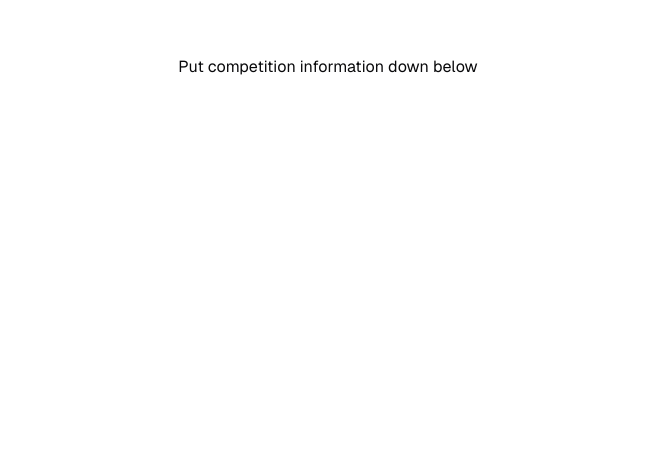
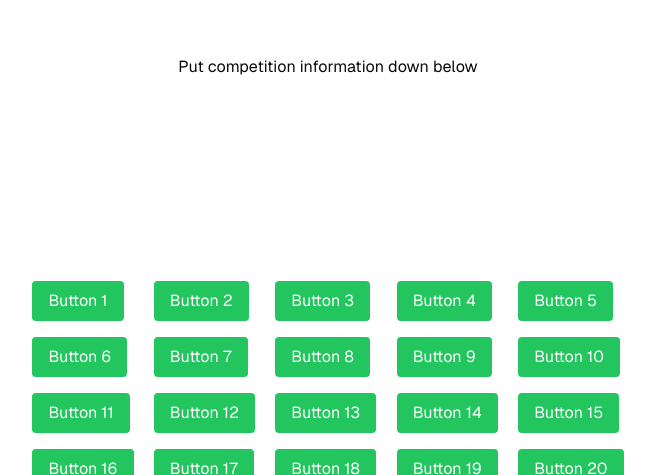
Before and after one commit to elu211/HHSSciOlyWebsite, a Next.js app in the folder sci-oly-website/: page /competitions in a window 1280 px wide. Shown: the part 325-800 px from the top of the page, without its empty margins (312-967 px from the left). Built offline with nearby package versions, Linux system fonts and the light colour scheme; a web font is replaced by a local one.

Commit message:
Added table grid for comps page

```diff
--- a/sci-oly-website/app/competitions/page.tsx
+++ b/sci-oly-website/app/competitions/page.tsx
@@ -1,14 +1,71 @@
 'use client';
-import Navbar from '@/components/ui/navbar2'
-import React from "react";
+import Navbar from '@/components/ui/navbar2';
+import React, { useState } from "react";
 
-export default function competitions() {
+interface ButtonData {
+    title: string;
+    info: string;
+}
+
+// Sample data for buttons
+const buttonData: ButtonData[] = [
+    { title: "Button 1", info: "Information for Button 1" },
+    { title: "Button 2", info: "Information for Button 2" },
+    { title: "Button 3", info: "Information for Button 3" },
+    { title: "Button 4", info: "Information for Button 4" },
+    { title: "Button 5", info: "Information for Button 5" },
+    { title: "Button 6", info: "Information for Button 6" },
+    { title: "Button 7", info: "Information for Button 7" },
+    { title: "Button 8", info: "Information for Button 8" },
+    { title: "Button 9", info: "Information for Button 9" },
+    { title: "Button 10", info: "Information for Button 10" },
+    { title: "Button 11", info: "Information for Button 11" },
+    { title: "Button 12", info: "Information for Button 12" },
+    { title: "Button 13", info: "Information for Button 13" },
+    { title: "Button 14", info: "Information for Button 14" },
+    { title: "Button 15", info: "Information for Button 15" },
+    { title: "Button 16", info: "Information for Button 16" },
+    { title: "Button 17", info: "Information for Button 17" },
+    { title: "Button 18", info: "Information for Button 18" },
+    { title: "Button 19", info: "Information for Button 19" },
+    { title: "Button 20", info: "Information for Button 20" },
+];
+
+const Competitions: React.FC = () => {
+    // State to manage visibility of dropdowns
+    const [visibleIndex, setVisibleIndex] = useState<number | null>(null);
+
+    const toggleDropdown = (index: number) => {
+        setVisibleIndex(visibleIndex === index ? null : index);
+    };
+
     return (
-        <div className="grid grid-rows-[20px_1fr_20px] items-center justify-items-center min-h-screen pt-16 pb-20 gap-16  font-[family-name:var(--font-geist-sans)]">
+        <div className="grid grid-rows-[20px_1fr_20px] items-center justify-items-center min-h-screen pt-16 pb-20 gap-16 font-[family-name:var(--font-geist-sans)]">
             <div className="w-full flex justify-center items-center">
                 <Navbar />
             </div>
             <p>Put competition information down below</p>
+
+            {/* Grid of buttons */}
+            <div className="grid grid-cols-5 gap-4">
+                {buttonData.map((data, index) => (
+                    <div key={index} className="relative">
+                        <button
+                            className="button bg-green-500 text-white py-2 px-4 rounded"
+                            onClick={() => toggleDropdown(index)}
+                        >
+                            {data.title}
+                        </button>
+                        {visibleIndex === index && (
+                            <div className="absolute left-0 mt-1 bg-white border border-gray-300 rounded shadow-lg p-2">
+                                {data.info}
+                            </div>
+                        )}
+                    </div>
+                ))}
+            </div>
         </div>
     );
-}
+};
+
+export default Competitions;
--- a/sci-oly-website/package.json
+++ b/sci-oly-website/package.json
@@ -14,9 +14,9 @@
     "class-variance-authority": "^0.7.0",
     "clsx": "^2.1.1",
     "lucide-react": "^0.451.0",
-    "next": "14.2.15",
-    "react": "^18",
-    "react-dom": "^18",
+    "next": "^14.2.15",
+    "react": "^18.3.1",
+    "react-dom": "^18.3.1",
     "react-iframe": "^1.8.5",
     "tailwind-merge": "^2.5.3",
     "tailwindcss-animate": "^1.0.7"
```
Also changed, not shown: 1 other file (tests, documents, lock files or other folders).
